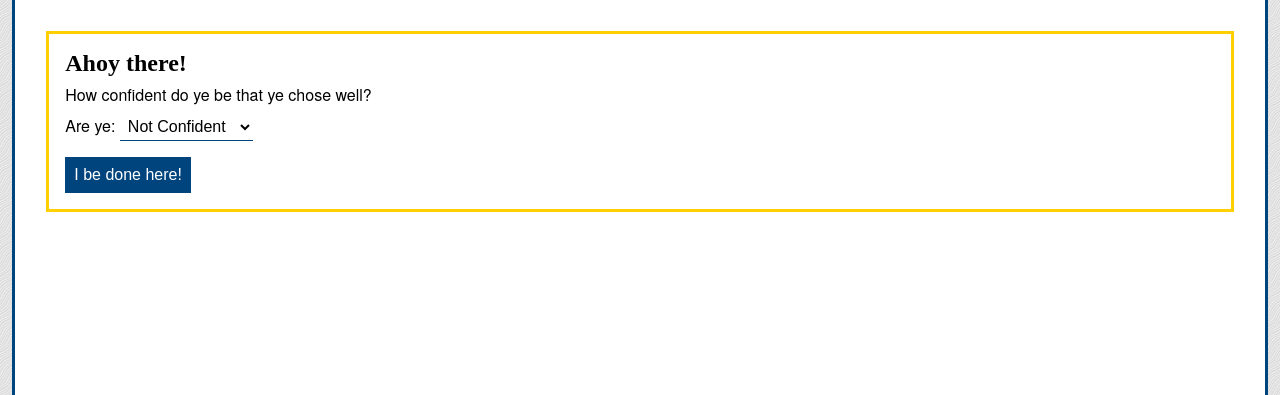
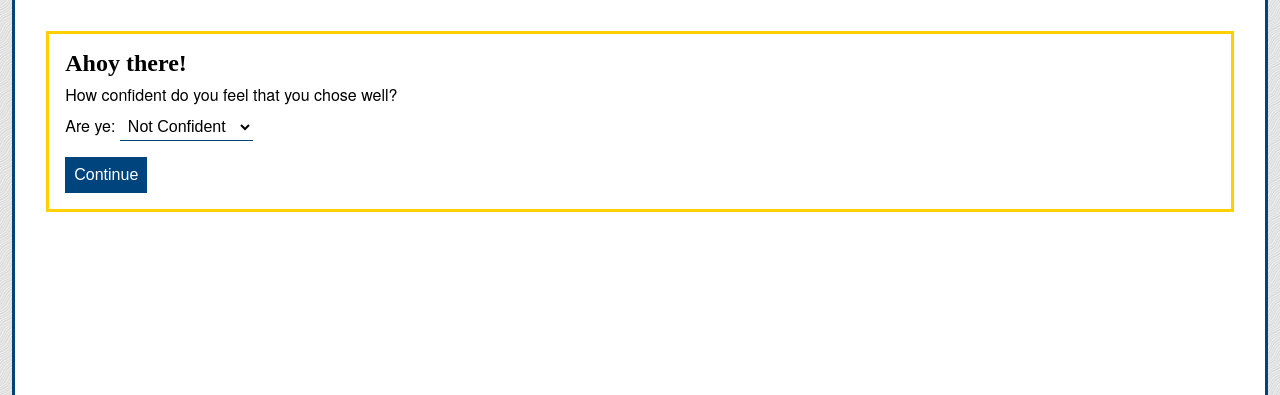
Before and after one commit to inambioinfo/d3_cancer_atlas, a Flask app: template templates/decision_check.html in a window 1280 px wide. Shown: the part 25-420 px from the top of the page. Run offline with Flask 2, Linux system fonts and the light colour scheme; the template is opened without the code that fills it, so the values that code supplies are empty; parts of the project's set-up code (start-up, migrations or seed data) failed here and were passed over; some libraries are stand-ins or nearby versions; some web fonts are replaced.

Commit message:
Clarified decision question page text

```diff
--- a/templates/decision_check.html
+++ b/templates/decision_check.html
@@ -11,7 +11,7 @@
 		<aside class="captain-welcome">
 			<h2>Ahoy there!</h2>
 			<p>
-				How confident do ye be that ye chose well?
+				How confident do you feel that you chose well?
 			</p>
 			<section class="form-container">
 				<form action="/decision_conf_submit" method="post">
@@ -23,7 +23,7 @@
 						</select>
 					</p>
 
-					<input type="submit" name="Submit" class="submit" value="I be done here!">
+					<input type="submit" name="Submit" class="submit" value="Continue">
 				</form>
 			</section>
 		</aside>
```
